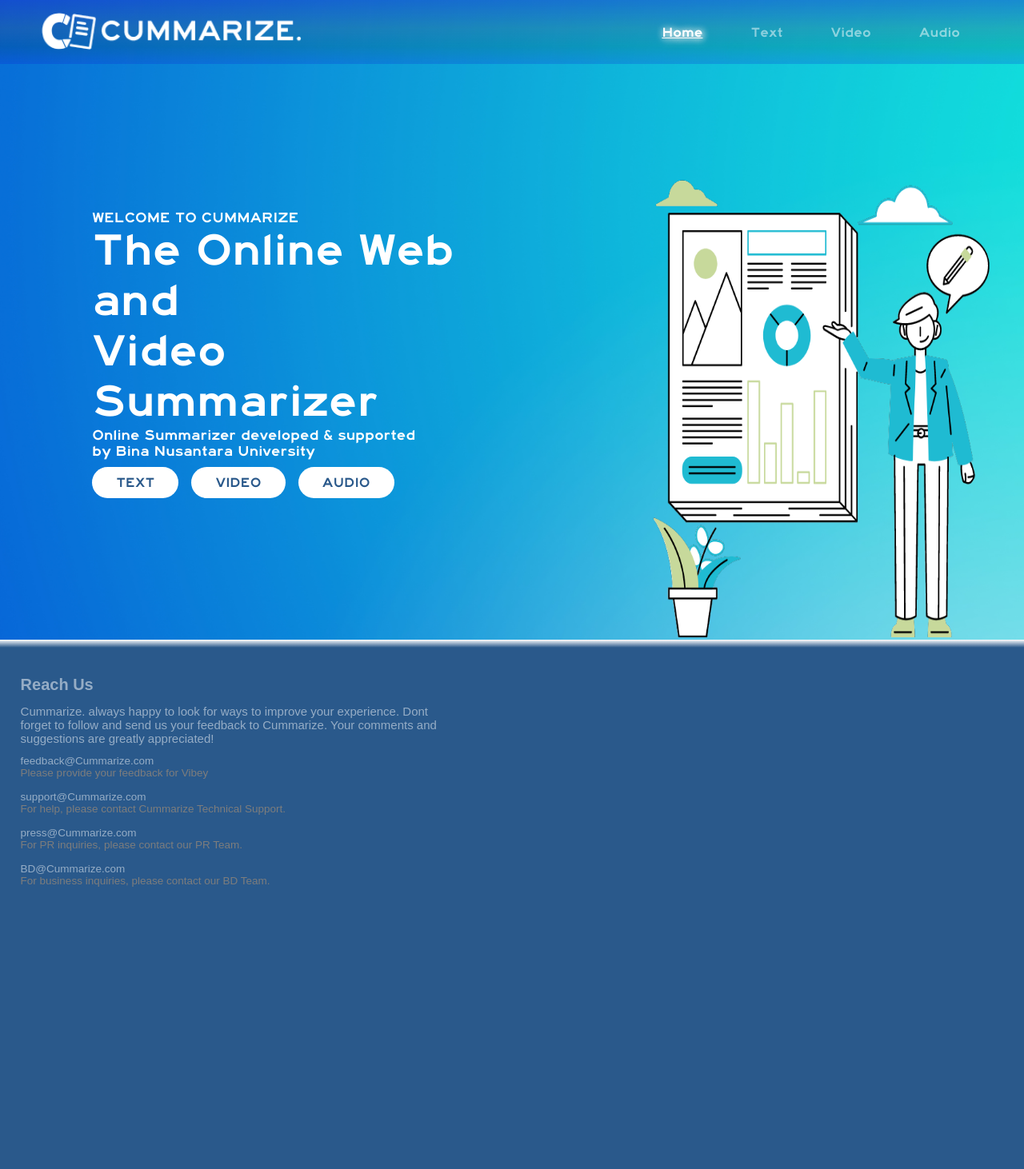
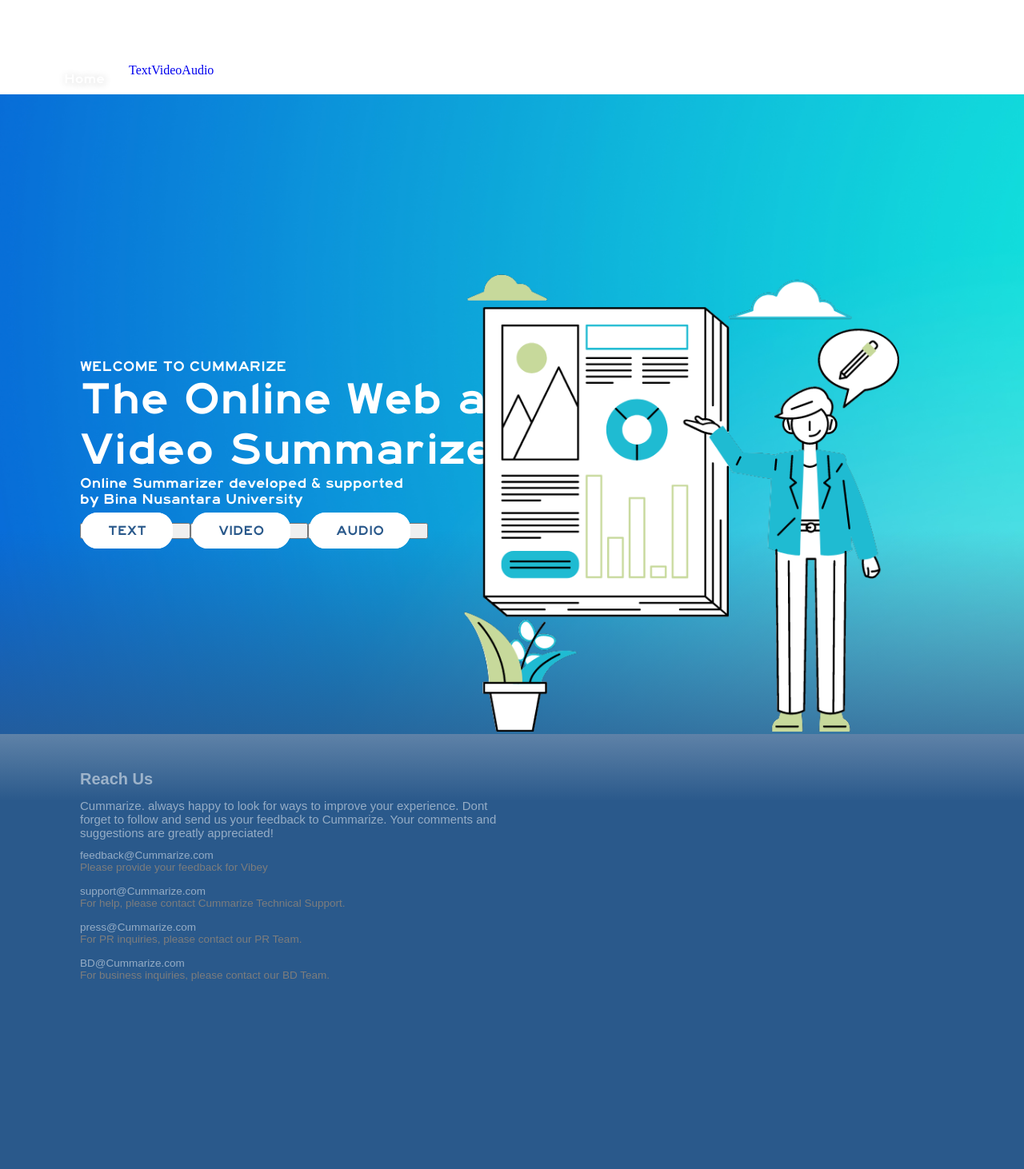
Before and after one commit to ZivFerdinand/CUMmarize-AI, a Flask app: page / in a window 1280 px wide. Shown: the whole page at 80% size. Before the commit the page ends 1109 px from the top, so only its background shows below. Run offline with Flask 3, Linux system fonts and the light colour scheme.

Commit message:
css model

```diff
--- a/static/css/index.css
+++ b/static/css/index.css
@@ -16,16 +16,7 @@
     src: url(../font/traffic5.ttf);
 }
 
-header{
-    width: 100%;
-    height: 80px;
-    background: linear-gradient(180deg, rgba(35, 39, 193, 0.43) 0%, rgba(62, 63, 108, 0.28) 43.75%, rgba(0, 0, 13, 0.15) 72.40%, rgba(17, 22, 217, 0.20) 100%);;
-    display: flex;
-    align-items: center;
-    justify-content: space-between;
-    padding:  0 100px;
-    position: fixed;
-}
+
 
 .nav_logo{
     height: 75px;
@@ -34,7 +25,7 @@
 }
 
 .nav_logo:hover{
-    filter: drop-shadow(0px 0px 4px white);
+    filter: drop-shadow(0px 0px 2px white);
 }
 
 .hamburger{
@@ -45,7 +36,7 @@
     display: flex;
 }
 
-.nav-bar ul li a{
+.nav-bar ul li a.inactive{
     display: block;
     color: white;
     font-size: 15px;
@@ -63,9 +54,16 @@
 }
 
 .nav-bar ul li a.active{
+    display: block;
+    color: white;
+    font-size: 15px;
+    font-family: 'FontCummarize';
+    padding: 10px 25px;
+    transition: 0.2s;
+    margin: 0 5px;
+    opacity: 50%;
     color: white;
     opacity: 100%;
-    text-decoration: underline;
     text-shadow: 1px 1px 10px #fff, 1px 1px 10px #ccc;
 }
 
@@ -125,6 +123,7 @@
 }
 
 .welcome-page{
+    z-index: 1000;
     position: static;
     background-image: url(../image/welcome-background.png);
     background-position: center;
@@ -146,7 +145,7 @@
 }
 
 .welcome-text{
-    width: 60%;
+    width: 100%;
     height: 100%;
     display: flex;
     justify-content: center;
@@ -154,10 +153,11 @@
 }
 
 .title{
-    left: 90%;
-    width: 70%;
+    margin-left: 100px;
+    width: 100%;
     height: 40%;
     display: flex;
+    z-index: 50;
     justify-content: center;
     flex-direction: column;
 }
@@ -174,16 +174,8 @@
     color: white;
 }
 
-.options-button{
-    margin-top: 10px;
-    margin-right: 3%;
-    background : white;
-    border-radius: 20px;
-    padding : 10px 30px;
-    border: none;
-}
-
 .options{
+    margin-top: 20px;
     display: flex;
     flex-direction: row;
 }
@@ -192,15 +184,20 @@
     font-family: 'FontCummarize';
     color: #2A598B;
     font-size: 15px;
+    text-align: center;
+    line-height: 15px;
+    justify-content: center;
+    background: white;
+    padding : 10px 30px;
+    border-radius: 20px;
+    margin-right: 20px;
+    border: solid white;
 }
 
-.options-button:hover{
-    background : transparent;
-    border: #fff;
-    border-color: white;
-}
 .options a:hover{
+    transition: .5s;
     color: white;
+    background: transparent;
 }
 
 .welcome-image{
@@ -212,24 +209,33 @@
 }
 
 .icon{
-    margin-top: 62px;
-    width: 100%;
+    margin-top: -20vh;
+    margin-right: 100px;
+    /* width: 85%; */
     height: 85%;
+    z-index: 50;
 }
 
 footer{
+    z-index: 0;
+    margin-top: -20%;
     position: relative;
-    background: linear-gradient(0deg, #2A598B 97.19%, rgba(255, 255, 255, 0.83) 100%);
+    /* background: linear-gradient(0deg, #2A598B 97.19%, rgba(255, 255, 255, 0.83) 100%); */
+    background: linear-gradient(to bottom,
+                                rgba(255,255,255,0) 0%,
+                                #2A598B 42.5%);
+    /* background: red; */
     width: 100%;
-    height: 350px;
+    /* height: calc(100% + 100px); */
+    height: 100vh;
     color: #ffffff;
     display: flex;
     flex-direction: column;
 }
 
 .reachUs{
-    margin-top: 3.5%;
-    margin-left: 2%;
+    margin-top: 23.5%;
+    margin-left: 100px;
     font-family: Arial,Helvetica,'Heiti SC','Microsoft Yahei',simsun,sans-serif;    font-size: 20px;
     color: white;
     font-style: bold;
@@ -238,7 +244,7 @@
 
 .tagLine{
     margin: 1%;
-    margin-left: 2%;
+    margin-left: 100px;
     width: 43%;
     font-family: Arial,Helvetica,'Heiti SC','Microsoft Yahei',simsun,sans-serif;    font-size: 20px;
     font-size: 15px;
@@ -247,24 +253,27 @@
 }
 
 .text-box{
-    width: 100%;
+    width: calc(100% -100px);
     height: 35px;
     justify-content: center;
     align-items: center;
     margin-top: 10px;
+    margin-left: 100px;
 }
 
 .text-01{
-    margin-left: 2%;
+    /* margin-left: 2%; */
     font-family: Arial,Helvetica,'Heiti SC','Microsoft Yahei',simsun,sans-serif;    font-size: 20px;
     font-size: 13.5px;
     color: white;
+    width: 100%;
     opacity: 50%;
 }
 
 .text-02{
-    margin-left: 2%;
+    /* margin-left: 2%; */
     font-family: Arial,Helvetica,'Heiti SC','Microsoft Yahei',simsun,sans-serif;    font-size: 20px;
     font-size: 13.5px;
     color: #7D7D7D;
+    width: 100%;
 }
```
Also changed, not shown: static/css/base.css (added, +13 -0 lines), static/css/text.css (+1 -10 lines).
